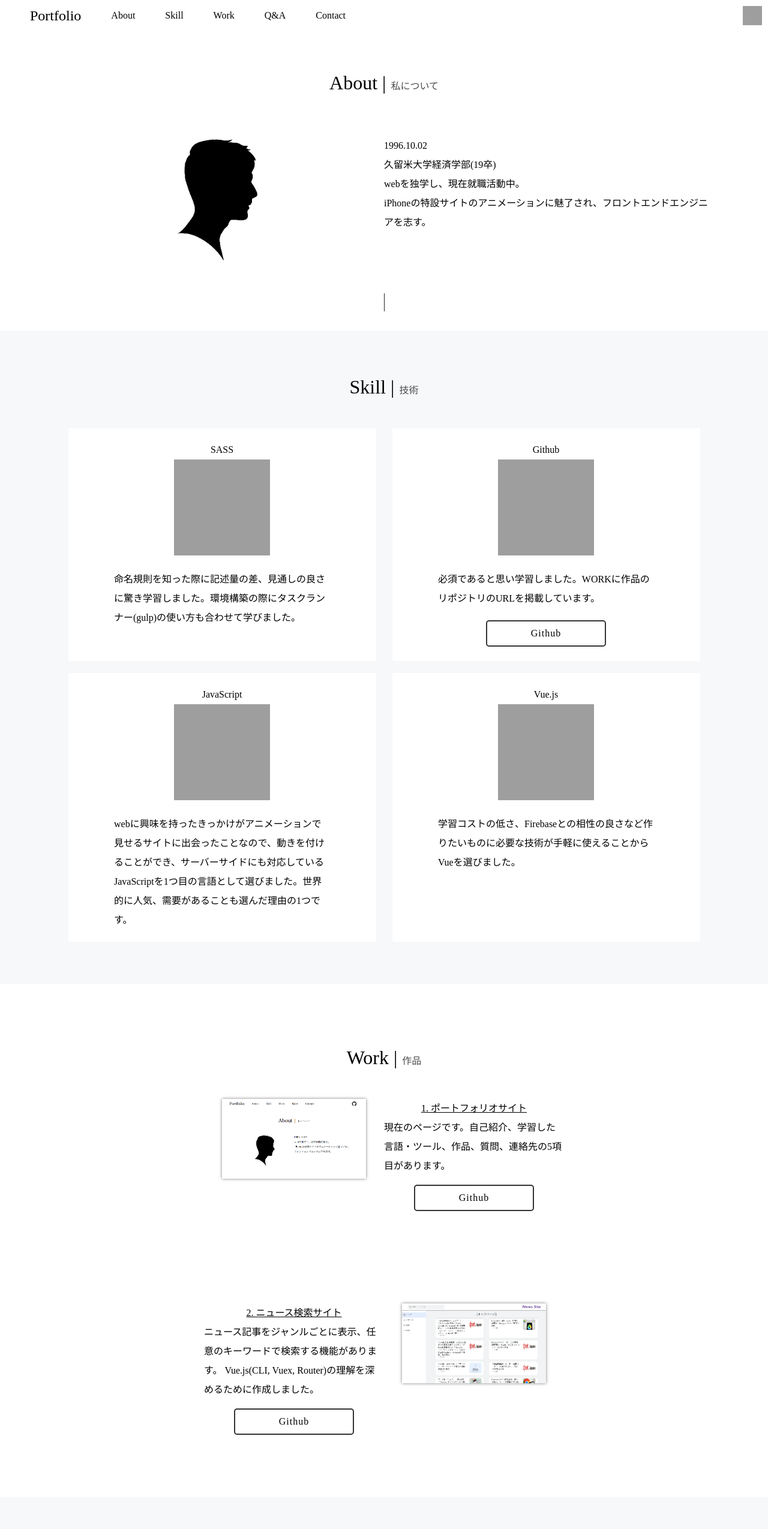
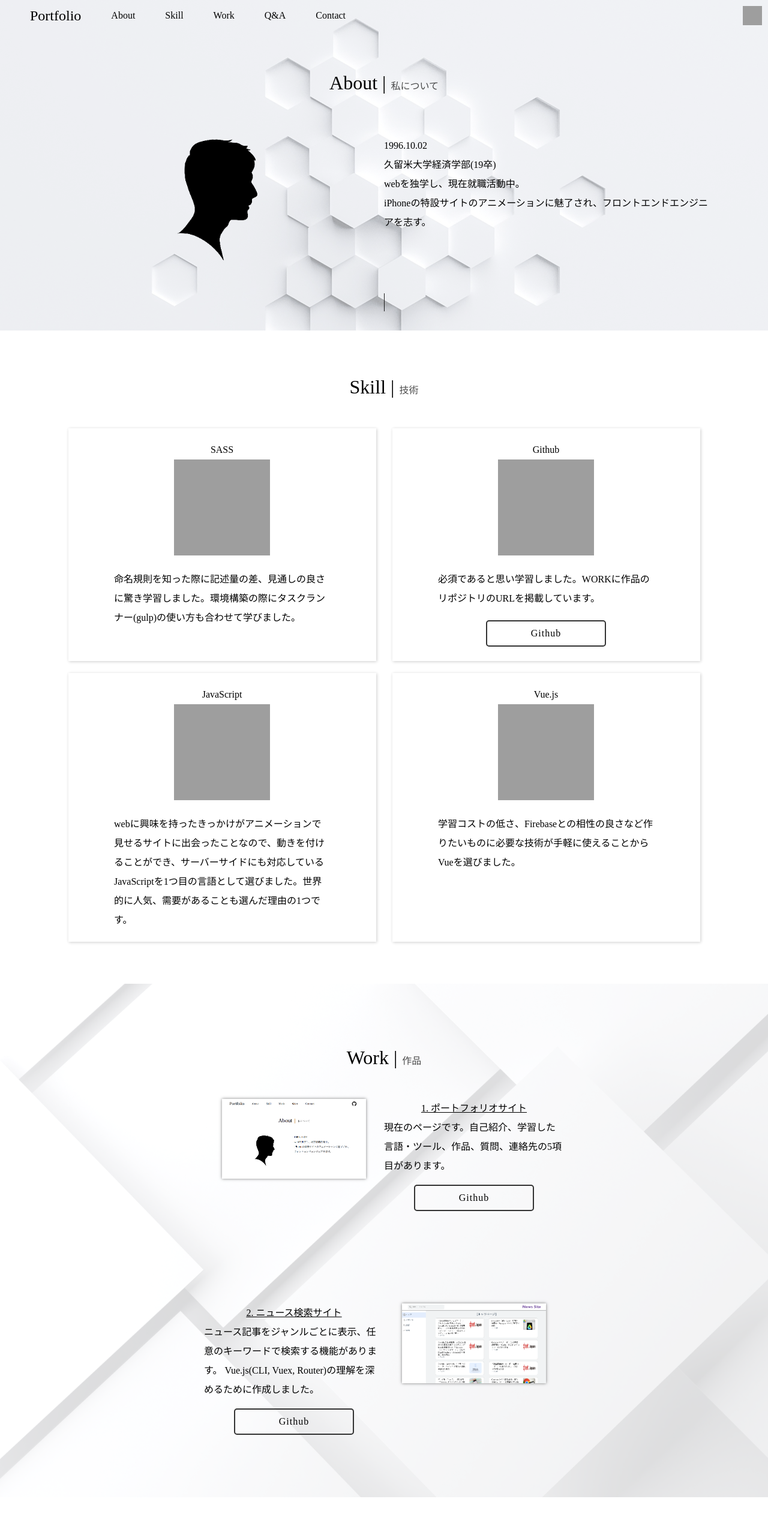
Before and after one commit to kkkumakk001/portfolio_2022, a website: page index.html in a window 1280 px wide. Shown: the top 2549 px of the page at 60% size. Drawn offline with nearby package versions, Linux system fonts and the light colour scheme; grey boxes are pictures that could not be loaded.

Commit message:
画像ファイルの追加、パララックスの設定
About,WORKにパララックス画像を設定。
Skillの背景色を変更

```diff
--- a/index.html
+++ b/index.html
@@ -119,7 +119,7 @@
     </div><!-- skillセクション終わり -->
 
 
-    <div id="work" class="section fuwa">
+    <div id="work" class="section">
         <h2 class="section-ttl">Work | <span class="section-ttl-sup">作品</span></h2>
         <div class="work-item flex-wrap fuwa">
             <div class="flex-item">
--- a/sass/sub.scss
+++ b/sass/sub.scss
@@ -134,20 +134,30 @@ header {
     }
 }
 #about {
+    position: relative;
     padding: 100px 30px 100px;
-    background-color: #ffffff;
-    position: relative;
+    background-color:rgba(255,255,255,0.5);
+    background-blend-mode:lighten;
+    background-image: url(../img/the-polygon.jpg);
+    background-size: cover;
+    background-repeat: no-repeat;
+    background-attachment: fixed;
 }
 #skill {
-    background-color: #f6f8fa;
+    background-color: #ffffff;
 }
 #work {
-    background-color: #ffffff;
+    background-image: url(../img/blocktile.jpg);
+    background-size: cover;
+    background-repeat: no-repeat;
+    background-attachment: fixed;
+    background-color:rgba(255,255,255,0.7);
+    background-blend-mode:lighten;
     padding: 85px 50px 50px;
 }
 #question {
     height: 400px;
-    background-color: #f6f8fa;
+    // background-color: #f6f8fa;
     overflow: scroll;
 }
 #contact {
@@ -229,12 +239,11 @@ header {
 /* --------------- */
 .skill {
     &-item {
-        // width: 50%;
         width: 47.5%;
-        // padding: 20px 0 50px;
         padding: 20px 0 20px;
         margin-bottom: 20px;
         background-color: #ffffff;
+        box-shadow: 1px 1px 5px rgba(0,0,0,0.2);
         @include media(spl) {
             width: 100%;
             &:last:child {
```
Also changed, not shown: css/sub.css, img/115946.png (deleted), img/blocktile.jpg (added), img/code-alt.svg (deleted), img/envelope-alt.svg (deleted), img/iphone.svg (deleted), img/person.svg (deleted), img/portfolio_sp.png (deleted), img/the-polygon.jpg (added).
